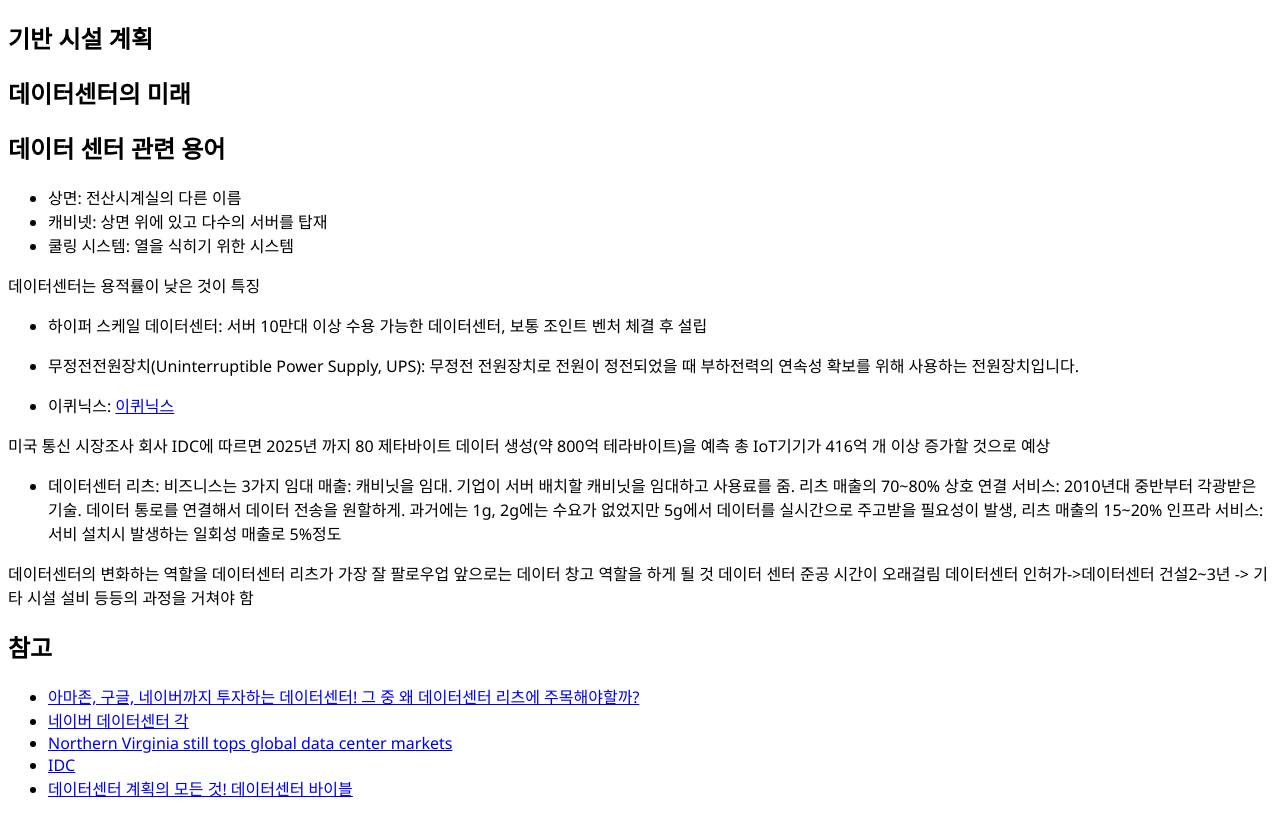
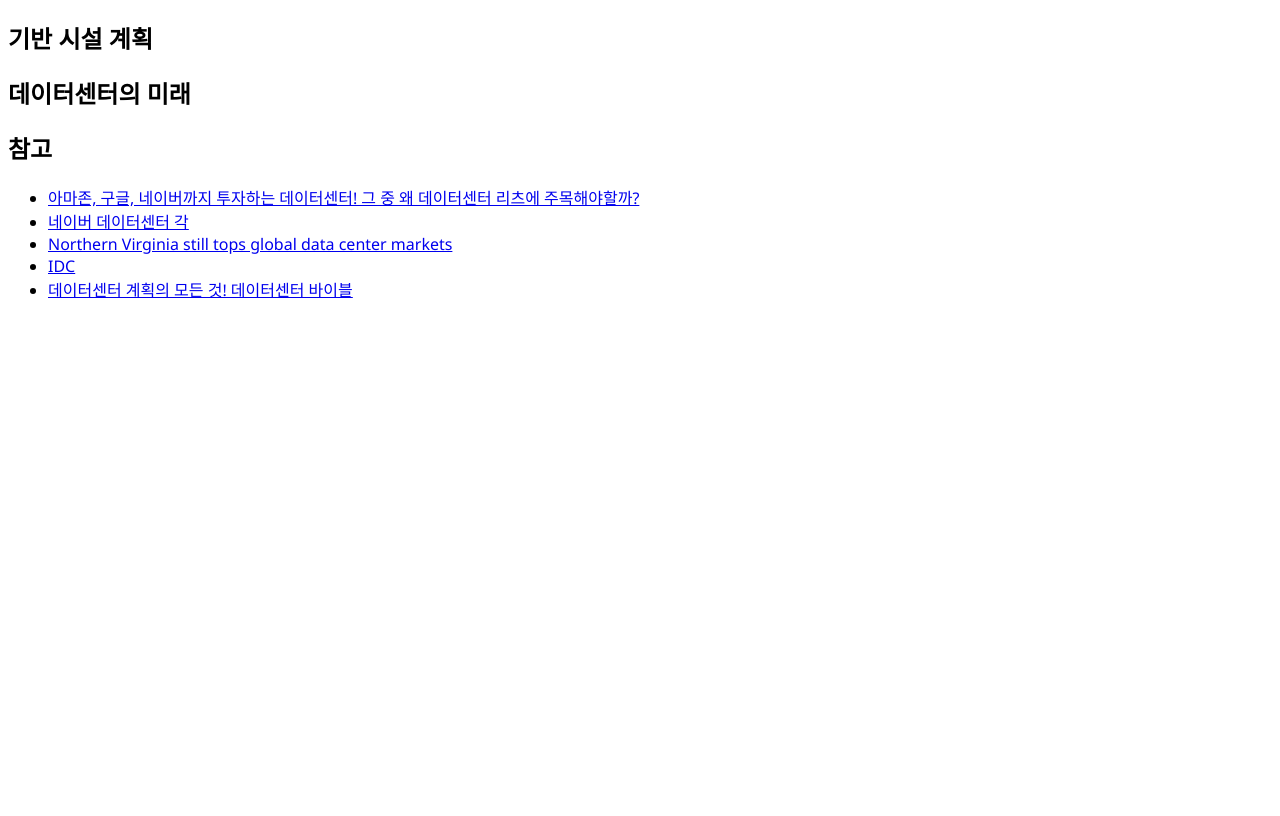
Before and after one commit to marron-b/brown, a Next.js app: page /datacenter/datacenter_basic in a window 1280 px wide. Shown: the part 3546-4362 px from the top of the page. After the commit the page ends 3863 px from the top, so only its background shows below. Built offline with nearby package versions, Linux system fonts and the light colour scheme.

Commit message:
Update datacenter_basic.mdx

```diff
--- a/pages/datacenter/datacenter_basic.mdx
+++ b/pages/datacenter/datacenter_basic.mdx
@@ -90,34 +90,7 @@ description: 데이터센터 이해부터 미래까지
 
 ## 데이터센터의 미래
 
-## 데이터 센터 관련 용어
 
-* 상면: 전산시계실의 다른 이름
-* 캐비넷: 상면 위에 있고 다수의 서버를 탑재
-* 쿨링 시스템: 열을 식히기 위한 시스템
-
-데이터센터는 용적률이 낮은 것이 특징
-
-
-* 하이퍼 스케일 데이터센터: 서버 10만대 이상 수용 가능한 데이터센터, 보통 조인트 벤처 체결 후 설립
-
-* 무정전전원장치(Uninterruptible Power Supply, UPS): 무정전 전원장치로 전원이 정전되었을 때 부하전력의 연속성 확보를 위해 사용하는 전원장치입니다.
-
-* 이퀴닉스: [이퀴닉스](https://www.equinix.kr/)
-
-미국 통신 시장조사 회사 IDC에 따르면 2025년 까지 80 제타바이트 데이터 생성(약 800억 테라바이트)을 예측
-총 IoT기기가 416억 개 이상 증가할 것으로 예상
-
-* 데이터센터 리츠:
-비즈니스는 3가지
-임대 매출: 캐비닛을 임대. 기업이 서버 배치할 캐비닛을 임대하고 사용료를 줌. 리츠 매출의 70~80%
-상호 연결 서비스: 2010년대 중반부터 각광받은 기술. 데이터 통로를 연결해서 데이터 전송을 원할하게. 과거에는 1g, 2g에는 수요가 없었지만 5g에서 데이터를 실시간으로 주고받을 필요성이 발생, 리츠 매출의 15~20%
-인프라 서비스: 서비 설치시 발생하는 일회성 매출로 5%정도
-
-데이터센터의 변화하는 역할을 데이터센터 리츠가 가장 잘 팔로우업
-앞으로는 데이터 창고 역할을 하게 될 것
-데이터 센터 준공 시간이 오래걸림
-데이터센터 인허가->데이터센터 건설2~3년 -> 기타 시설 설비 등등의 과정을 거쳐야 함
 
 ## 참고
 * [아마존, 구글, 네이버까지 투자하는 데이터센터! 그 중 왜 데이터센터 리츠에 주목해야할까?](https://youtu.be/cp0sp-iE1mo)
```
